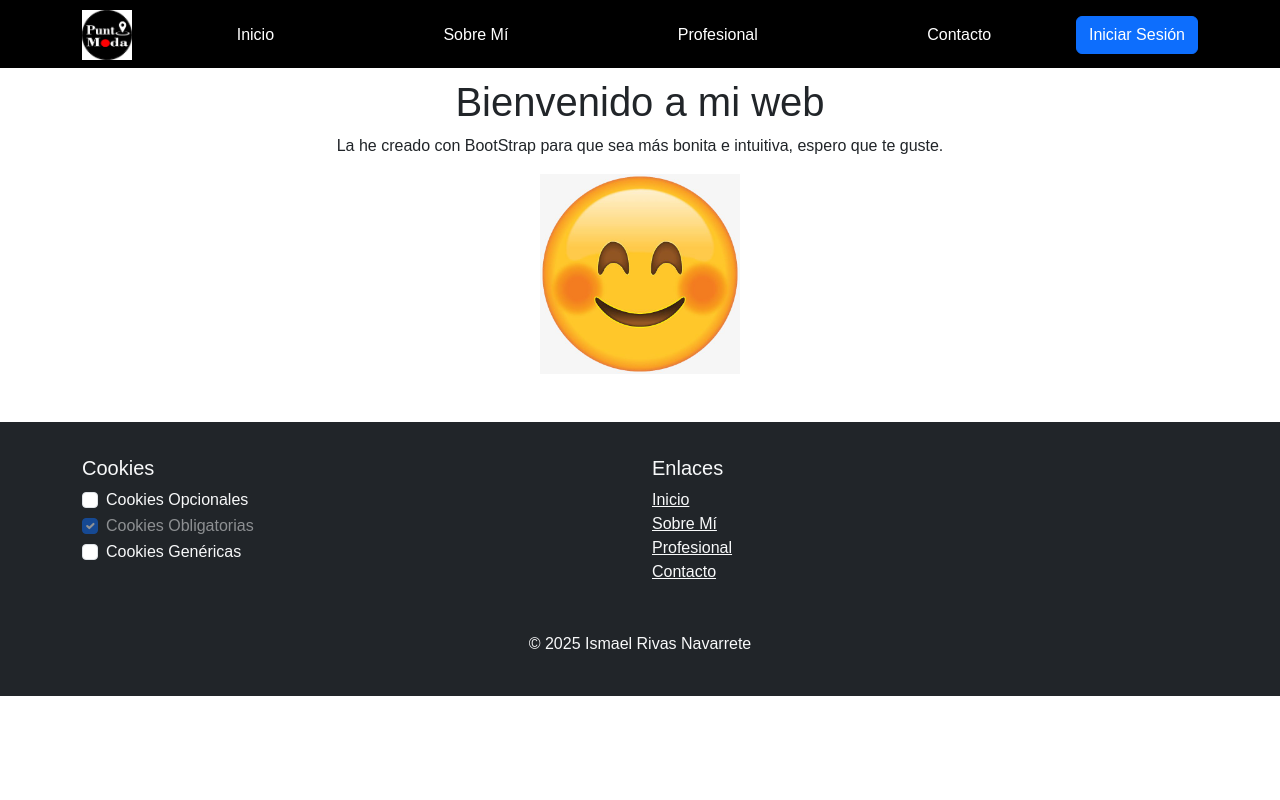
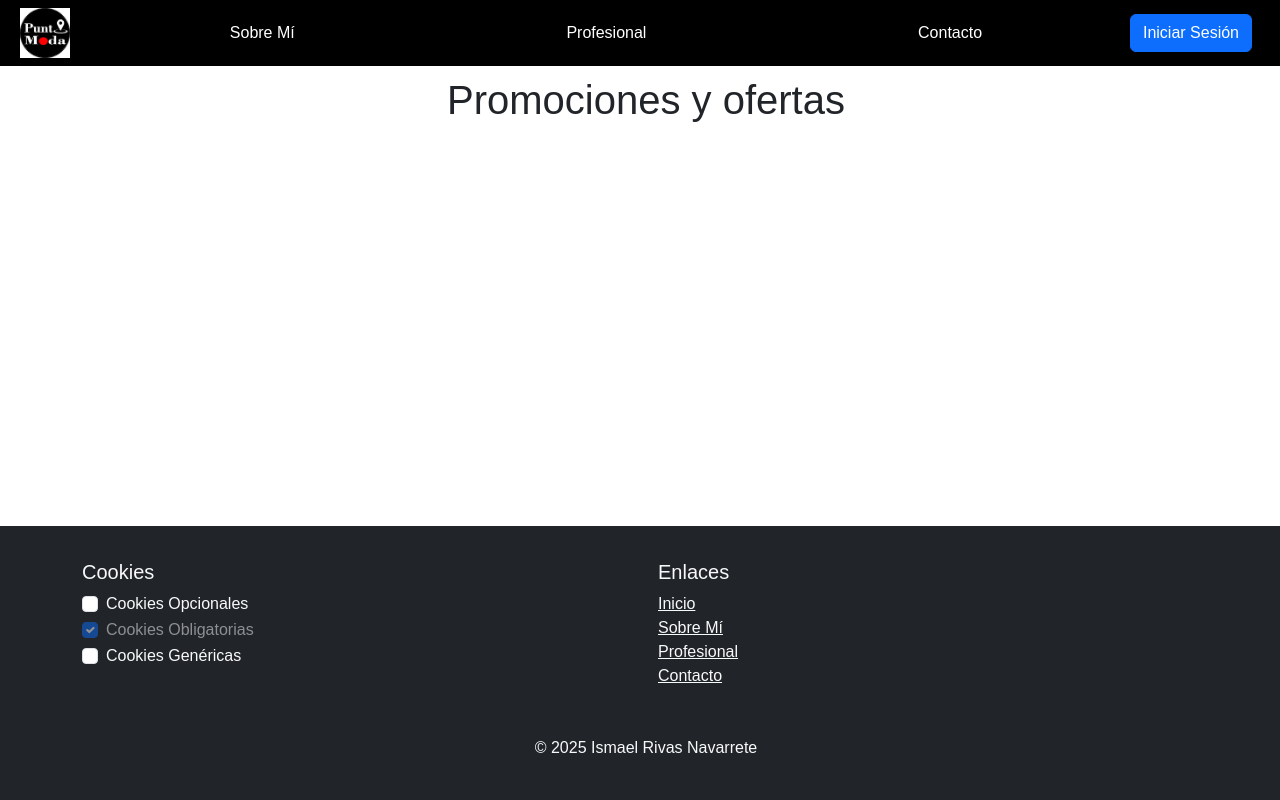
Before and after one commit to IsmaelR01/Proyecto-Final, a PHP site: page / in a window 1280 px wide. Run offline with PHP 8.4, Linux system fonts and the light colour scheme.

Commit message:
he ajustado los estilos para que queden mejor visualmente

```diff
--- a/www/css/styles.css
+++ b/www/css/styles.css
@@ -1,7 +1,14 @@
+html, body {
+    height: 100%;
+    margin: 0;
+    padding: 0;
+}
+
 body {
+    display: flex;
+    flex-direction: column;
     font-family: Arial, sans-serif;
 }
-
 .navbar {
     background-color: black;
     margin-top: 0; /* Elimina cualquier margen superior */
@@ -25,8 +32,13 @@ body {
     justify-content: space-around;
 }
 
+main {
+    flex: 1;
+}
+
 .container {
     margin-top: 10px;
+    padding-right: 0 !important;
 }
 
 .form-control {
--- a/www/index.html
+++ b/www/index.html
@@ -9,31 +9,33 @@
 </head>
 <body>
     <nav class="navbar navbar-expand-lg navbar-dark">
-        <div class="container">
-            <img src="imagenes/logo.png" class="navbar-logo" alt="logo">
-            <button class="navbar-toggler" type="button" data-bs-toggle="collapse" data-bs-target="#barraNavegacion">
-                <span class="navbar-toggler-icon"></span>
-            </button>
+        <div class="container-fluid d-flex align-items-center">
+
+            <a><img src="imagenes/logo.png" class="navbar-logo ms-2 mt-2" alt="logo"></a>
+
             <div class="collapse navbar-collapse" id="barraNavegacion">
-                <ul class="navbar-nav">
-                    <li class="nav-item"><a class="nav-link" href="index.html">Inicio</a></li>
-                    <li class="nav-item"><a class="nav-link" href="sobreti.html">Sobre Mí</a></li>
-                    <li class="nav-item"><a class="nav-link" href="profesional.html">Profesional</a></li>
-                    <li class="nav-item"><a class="nav-link" href="contacto.html">Contacto</a></li>
+                <ul class="navbar-nav ms-auto">
+                    <li class="nav-item ms-2 mt-2"><a class="nav-link" href="sobreti.html">Sobre Mí</a></li>
+                    <li class="nav-item ms-2 mt-2"><a class="nav-link" href="profesional.html">Profesional</a></li>
+                    <li class="nav-item ms-2 mt-2"><a class="nav-link" href="contacto.html">Contacto</a></li>
                 </ul>
             </div>
-            <div class="ms-auto"> <!-- ms-auto alinea el botón a la derecha -->
+
+            <div class="ms-3 me-3 mt-2">
                 <a href="php/login.php">
                     <button type="button" class="btn btn-primary">Iniciar Sesión</button>
                 </a>
             </div>
+
+            <button class="navbar-toggler ms-auto me-2" type="button" data-bs-toggle="collapse" data-bs-target="#barraNavegacion">
+                <span class="navbar-toggler-icon"></span>
+            </button>
         </div>
     </nav>
-    <div class="container text-center">
-        <h1>Bienvenido a mi web</h1>
-        <p>La he creado con BootStrap para que sea más bonita e intuitiva, espero que te guste.</p>
-        <img src="imagenes/emoticono.jpg" width="200" height="200" class="img-fluid" alt="Emoticono">
-    </div>
+    <main class="container text-center">
+        <h1>Promociones y ofertas</h1>
+
+    </main>
 
     <footer class="bg-dark text-light py-4 mt-5">
         <div class="container">
--- a/www/php/controladorRegistro.php
+++ b/www/php/controladorRegistro.php
@@ -7,9 +7,10 @@ if ($_SERVER['REQUEST_METHOD'] === 'POST') {
     // Primero validamos los datos ingresados
     $dni = validarDni(filter_input(INPUT_POST, 'dni'));
     $usuario = validarUsuario(filter_input(INPUT_POST, 'usuario'));
+    $email = validarEmail(filter_input(INPUT_POST, 'email'));
     $contrasena = validarContrasena(filter_input(INPUT_POST, 'contrasena'));
 
-    if (!$dni || !$usuario || !$contrasena) {
+    if (!$dni || !$usuario || !$email || !$contrasena) {
         // Si los datos no son válidos, redirige directamente
         $mensaje = "Los datos que has introducido no son válidos";
     } else {
```
Also changed, not shown: www/contacto.html (+19 -11 lines), www/css/estilologinregistro.css (+13 -11 lines), www/php/registro.php (+8 -3 lines), www/profesional.html (+20 -11 lines), www/sobreti.html (+19 -11 lines), www/includes/navbar.php (added).
